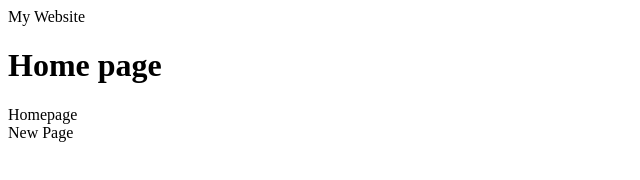
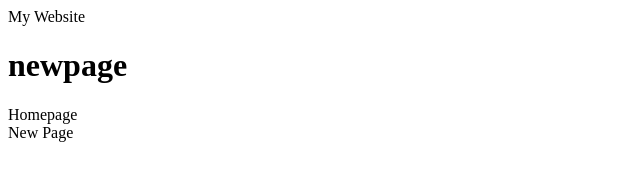
Before and after one commit to bryan1877/firstwebsite2025, a plain HTML site: page new page.html in a window 1280 px wide. Shown: the whole page, without its empty margins (0-640 px from the left). Drawn offline with Linux system fonts and the light colour scheme.

Commit message:
Update new page.html

```diff
--- a/new page.html
+++ b/new page.html
@@ -6,7 +6,7 @@
  </head>
 
   <body>
-    <h1>Home page</h1>
+    <h1>newpage</h1>
     <a herf="index.html"> Homepage</a><br>
  <a herf="newpage.html" >New Page</a>
   </body>
```
